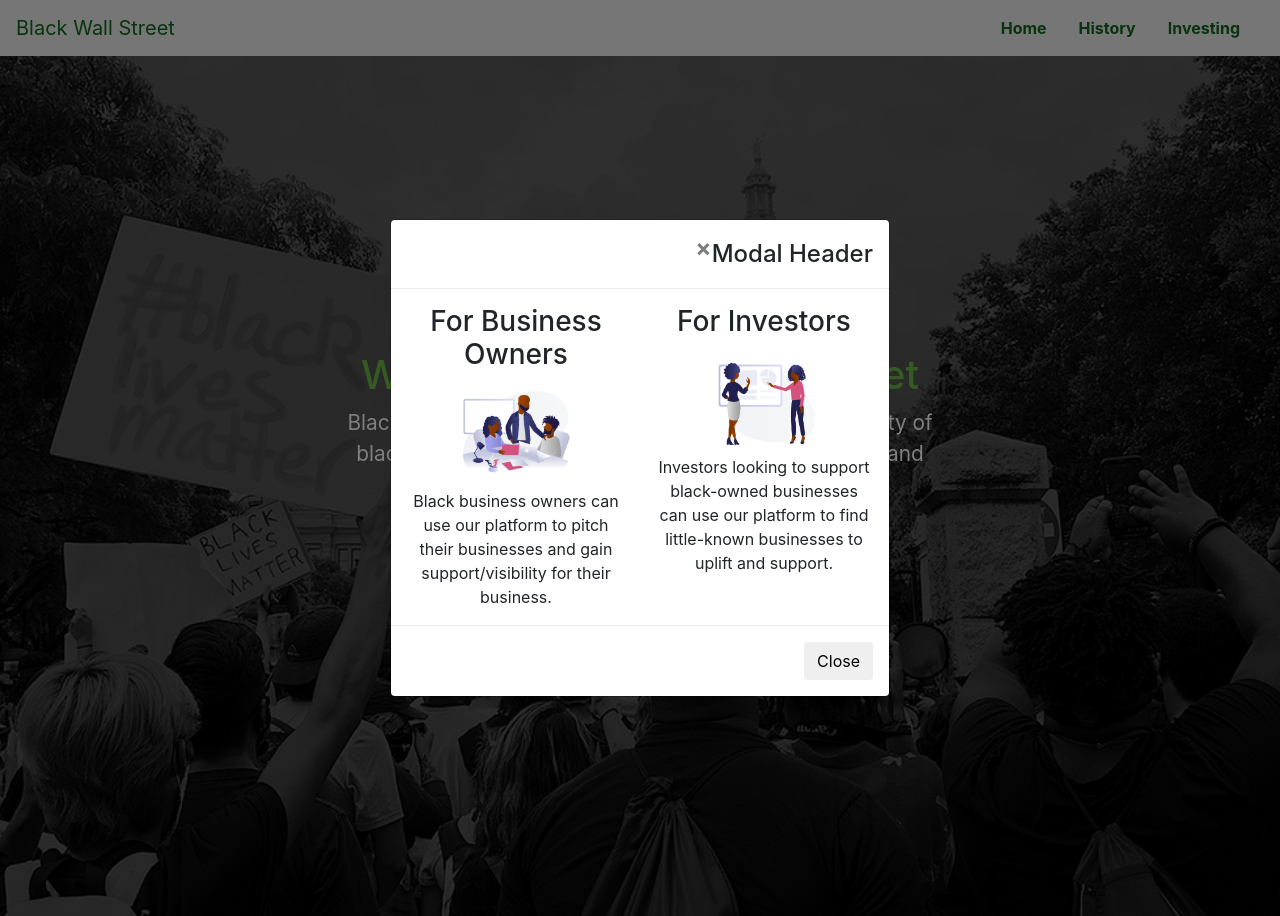
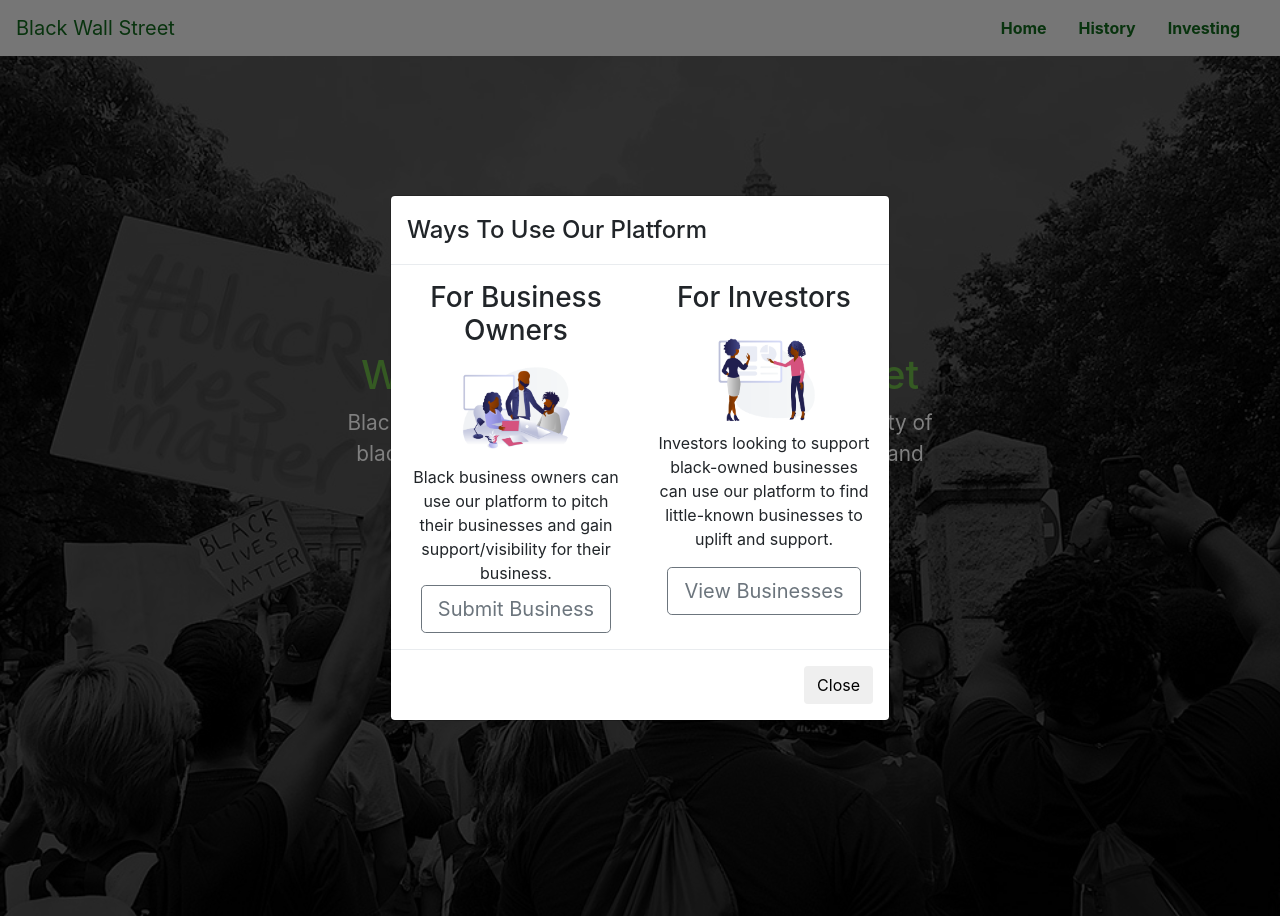
Before and after one commit to EarlPotts/StepMFECapstone, a Django app: page / in a window 1280 px wide, after a click on "On to investment!". Run offline with Django 3.2, Linux system fonts and the light colour scheme; some libraries are stand-ins or nearby versions.

Commit message:
added buttons

```diff
--- a/StepMFE/capstone/templates/capstone/index.html
+++ b/StepMFE/capstone/templates/capstone/index.html
@@ -48,8 +48,7 @@
         <div class="modal-dialog modal-dialog-centered">
             <div class="modal-content">
                 <div class="modal-header">
-                    <button type="button" class="close" data-dismiss="modal">&times;</button>
-                    <h4 class="modal-title">Modal Header</h4>
+                    <h4 class="modal-title">Ways To Use Our Platform</h4>
                 </div>
 
                 <div class="modal-body">
@@ -59,6 +58,7 @@
                             <img src="{% static 'images/officeTalk.png' %}"class="img-fluid feat-img center-block">
                             <p class="my-auto text-center">Black business owners can use our platform to pitch their businesses
                             and gain support/visibility for their business.</p>
+                            <button class="btn btn-outline-secondary btn-lg" href="">Submit Business</button>
                         </div>
 
                         <div class="col-lg-6 col-md-6 col-sm-12">
@@ -66,6 +66,7 @@
                             <img src="{% static 'images/whiteboard.png' %}" class="img-fluid feat-img">
                             <p class="text-center align-middle">Investors looking to support black-owned businesses can use our platform
                             to find little-known businesses to uplift and support.</p>
+                            <button class="btn btn-outline-secondary btn-lg" href="">View Businesses</button>
                         </div>
                     </div>
                 </div>
```
